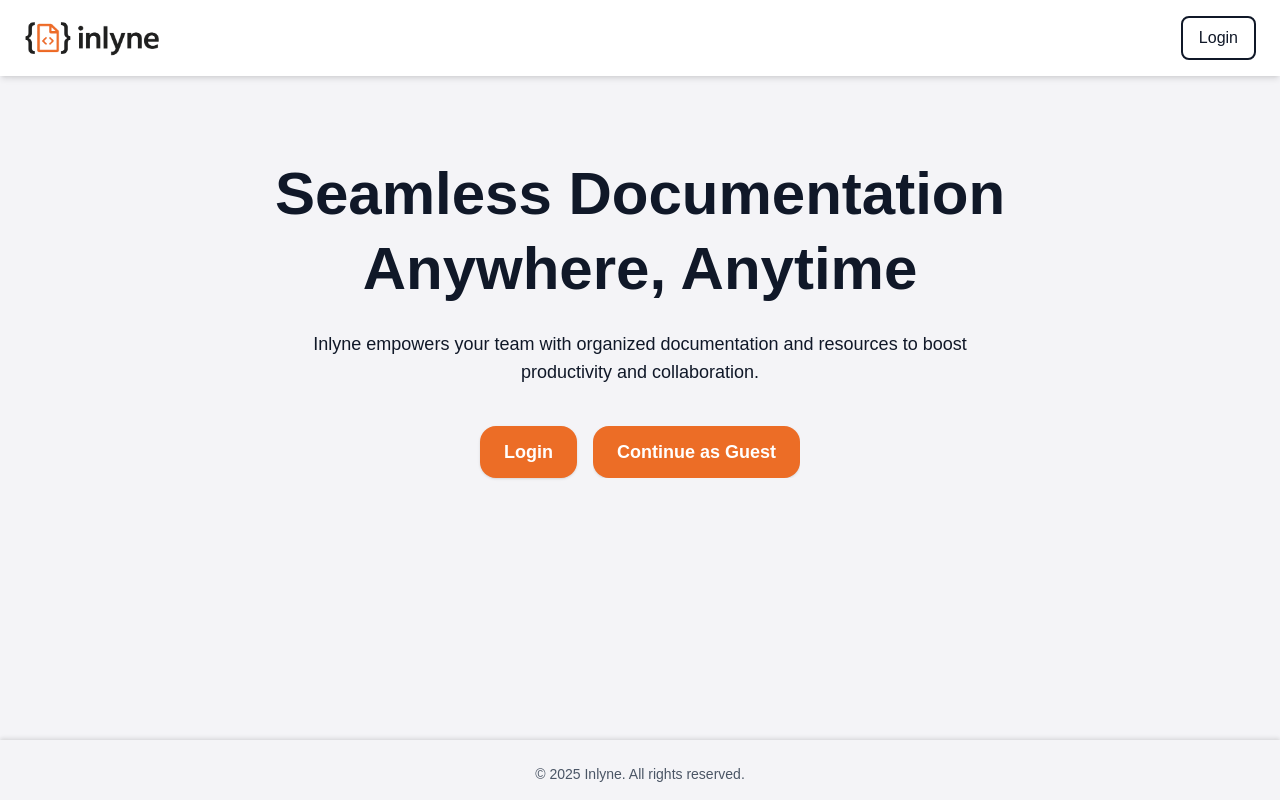
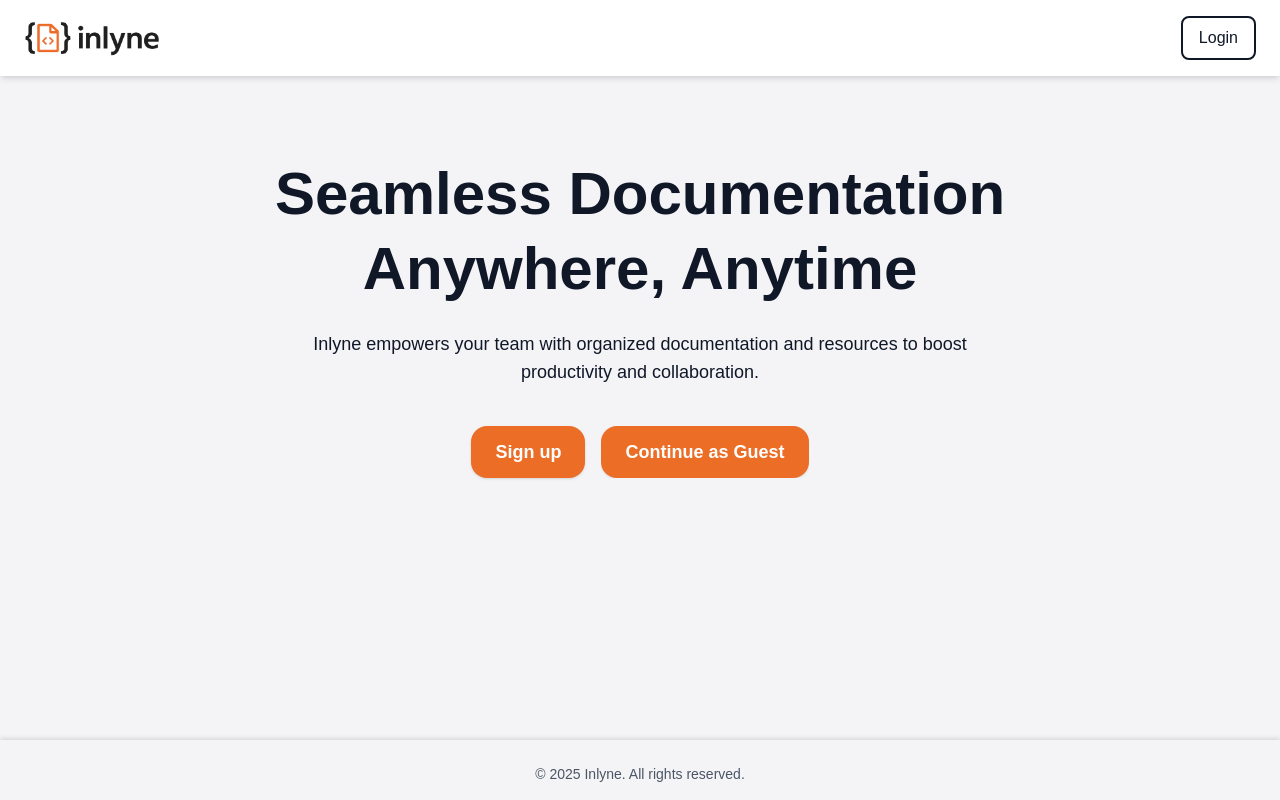
Before and after one commit to inlynedocs/inlyneweb, a Next.js app: page / in a window 1280 px wide. Built offline with nearby package versions, Linux system fonts and the light colour scheme.

Commit message:
push push

```diff
--- a/app/[docKey]/page.tsx
+++ b/app/[docKey]/page.tsx
@@ -17,7 +17,7 @@ export default function DocEditorPage() {
   const docKey = Array.isArray(raw) ? raw[0] : raw;
   const router = useRouter();
 
-  // If docKey is missing or wrong length, immediately redirect to /home
+ // If docKey is missing or wrong length, immediately redirect to /home
   useEffect(() => {
     if (!docKey || docKey.length !== 8) {
       router.replace('/home');
--- a/app/home/page.tsx
+++ b/app/home/page.tsx
@@ -250,14 +250,12 @@ export default function InlyneHomepage() {
               key={doc}
               onClick={() => router.push(`/${doc}`)}
               className="bg-white rounded-lg shadow-sm overflow-hidden text-left cursor-pointer focus:outline-none focus:ring-2 focus:ring-brand-orange transform hover:scale-105 hover:shadow-lg transition duration-200">
-              <div className="h-40 flex items-center justify-center">
+              <div className="h-40 flex items-center justify-center shadow-xs">
                 <img
-                  src={`/previews/${doc}.png`}
+                  src={"file.svg"}
                   alt={`${doc} preview`}
-                  className="max-h-full"
-                  onError={e => {
-                    (e.currentTarget as HTMLImageElement).src = '/icons/document_placeholder.svg';
-                  }}
+                  className="w-20 h-20 object-cover"
+
                 />
               </div>
               <div className="p-4 text-center">
--- a/app/page.tsx
+++ b/app/page.tsx
@@ -62,13 +62,13 @@ export default function InlyneHomepage() {
             }}
             className="mt-10 flex justify-center items-center space-x-4"
           >
-            {/* LOGIN: now motion-enabled for smooth position tween */}
+            {/* Signup: now motion-enabled for smooth position tween */}
             <motion.div
               layout="position"
               transition={{ layout: layoutTrans }}
             >
-              <Link href="/login" passHref>
-                <Button size="lg">Login</Button>
+              <Link href="/signup" passHref>
+                <Button size="lg">Sign up</Button>
               </Link>
             </motion.div>
 
```
Also changed, not shown: app/login/page.tsx (+28 -1 lines), app/vscodeauth/page.tsx (renamed from app/vscodeauth/vscodeauth.tsx).
